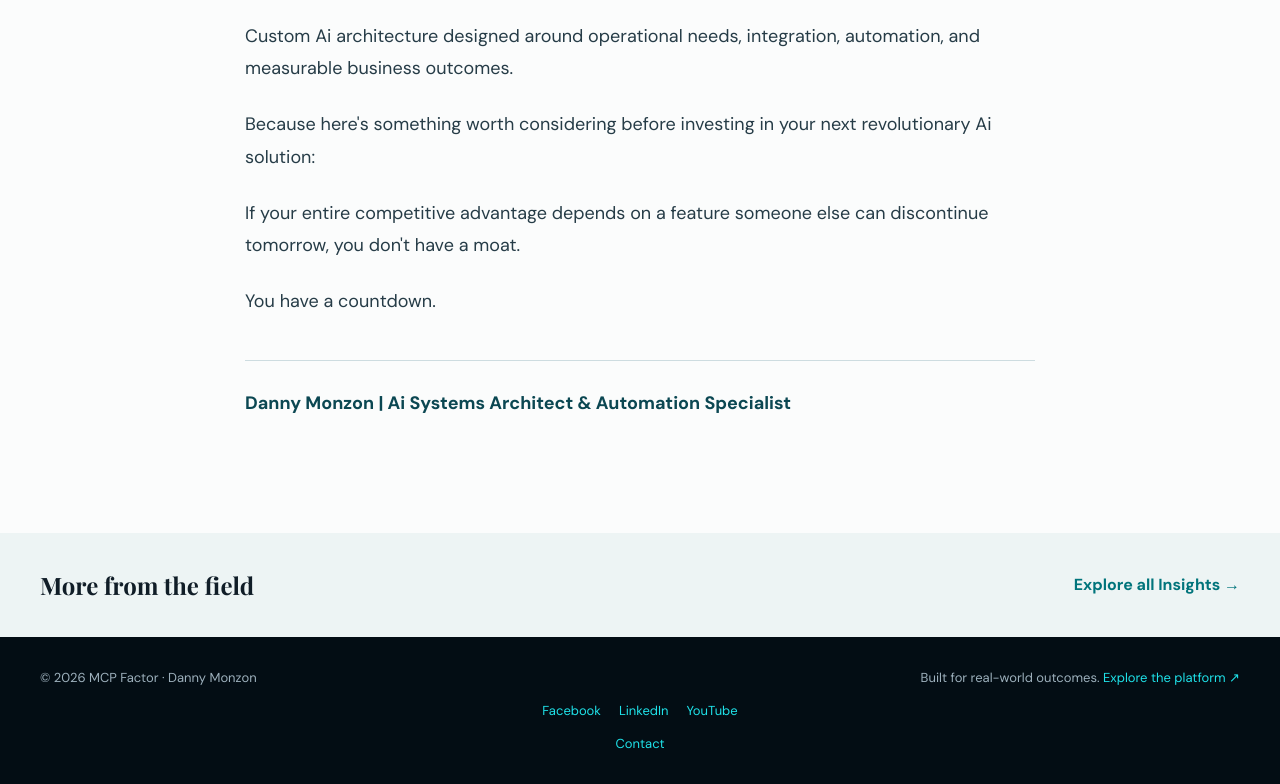
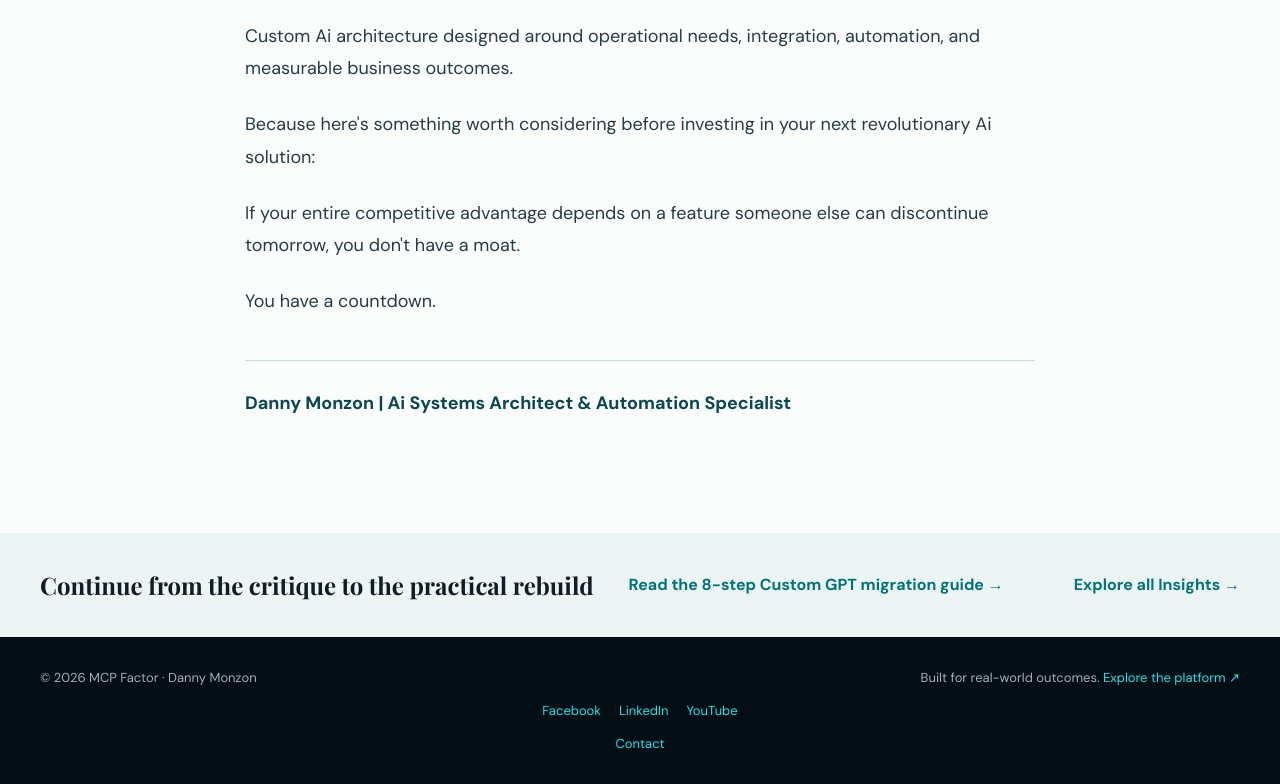
Before and after one commit to ChatLux/mcpfactor-website, a plain HTML site: page blog/why-custom-gpts-were-never-custom/index.html in a window 1280 px wide. Shown: the part 6146-6930 px from the top of the page. Drawn offline with nearby package versions, Linux system fonts and the light colour scheme.

Commit message:
Add forward link to Custom GPT migration guide

```diff
--- a/blog/why-custom-gpts-were-never-custom/index.html
+++ b/blog/why-custom-gpts-were-never-custom/index.html
@@ -64,7 +64,7 @@
 <p>Because here's something worth considering before investing in your next revolutionary Ai solution:</p>
 <p>If your entire competitive advantage depends on a feature someone else can discontinue tomorrow, you don't have a moat.</p>
 <p>You have a countdown.</p>
-<p class="article-signoff">Danny Monzon | Ai Systems Architect &amp; Automation Specialist</p></div></article><section class="article-next"><div class="container"><p>More from the field</p><a href="../../blog/">Explore all Insights →</a></div></section></main><footer class="foot"><div class="container foot-inner"><span>© 2026 MCP Factor · Danny Monzon</span><span>Built for real-world outcomes. <a href="https://app.mcpfactor.com/">Explore the platform ↗</a></span></div><ul class="social-links" aria-label="Danny Monzon on social media">
+<p class="article-signoff">Danny Monzon | Ai Systems Architect &amp; Automation Specialist</p></div></article><section class="article-next"><div class="container"><p>Continue from the critique to the practical rebuild</p><a href="../how-to-recreate-your-custom-gpt-using-mcp-factor/">Read the 8-step Custom GPT migration guide →</a><br><a href="../../blog/">Explore all Insights →</a></div></section></main><footer class="foot"><div class="container foot-inner"><span>© 2026 MCP Factor · Danny Monzon</span><span>Built for real-world outcomes. <a href="https://app.mcpfactor.com/">Explore the platform ↗</a></span></div><ul class="social-links" aria-label="Danny Monzon on social media">
 <li><a href="https://www.facebook.com/dannymvp/">Facebook</a></li>
 <li><a href="https://www.linkedin.com/in/dannymonzon/">LinkedIn</a></li>
 <li><a href="https://www.youtube.com/@dm.digital">YouTube</a></li>
```
